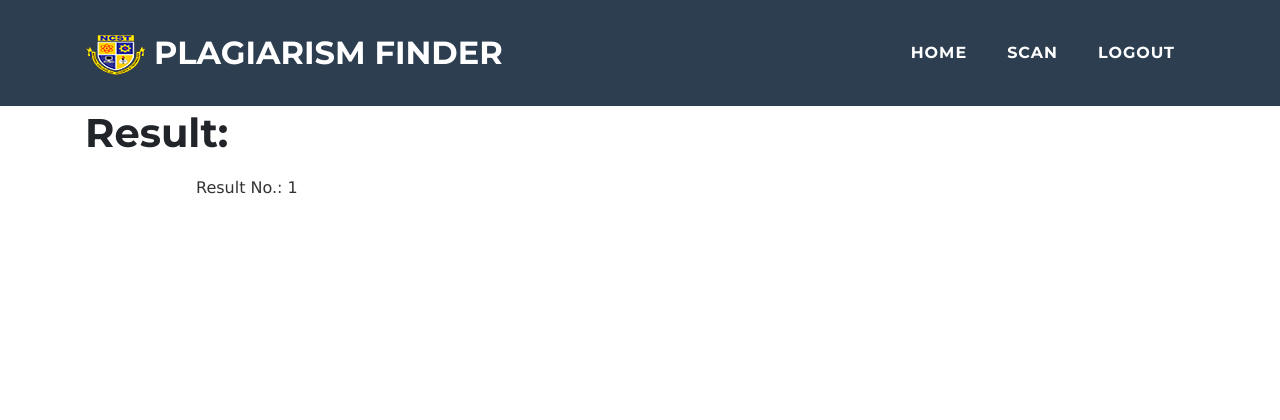
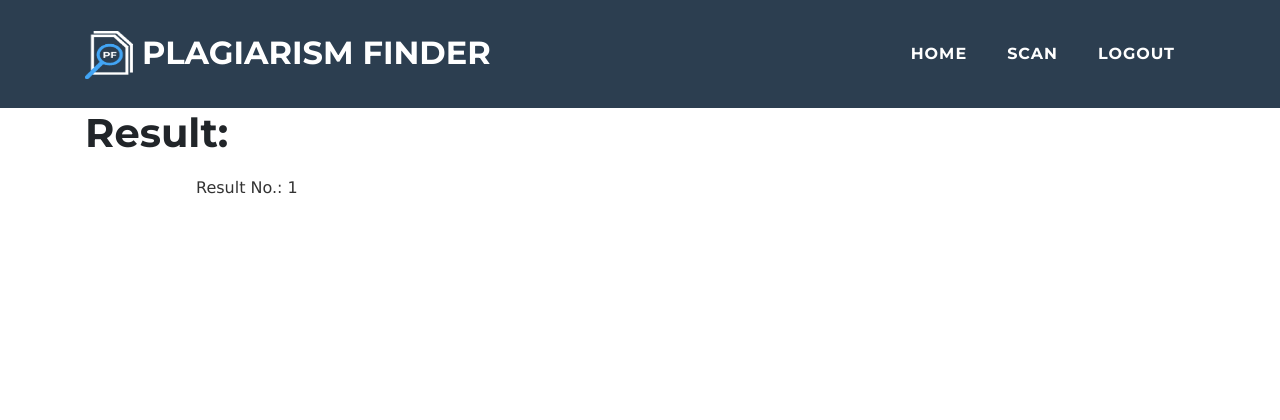
Before and after one commit to kysler/plagfinder, a Flask app: template templates/lists.html in a window 1280 px wide. Shown: the top 420 px of the page. Run offline with Flask 2, Linux system fonts and the light colour scheme; the template is opened without the code that fills it: most values are stand-ins (such as "Sample title", 1, 10 or a date in 2020); some libraries are stand-ins or nearby versions.

Commit message:
Update lists.html

```diff
--- a/templates/lists.html
+++ b/templates/lists.html
@@ -4,7 +4,7 @@
 <!-- Navigation -->
     <nav class="navbar navbar-expand-lg bg-secondary fixed-top text-uppercase" id="mainNav">
       <div class="container">
-        <a class="navbar-brand js-scroll-trigger" href="{{ url_for ( 'index' ) }}"><img src="../static/img/ncst.png"> PLAGIARISM FINDER</a>
+        <a class="navbar-brand js-scroll-trigger" href="{{ url_for ( 'index' ) }}"><img src="../static/img/logo1.png" style="width: 48px; height: 48px;"> PLAGIARISM FINDER</a>
         <div class="collapse navbar-collapse" id="navbarResponsive">
           <ul class="navbar-nav ml-auto">
               <li class="nav-item mx-0 mx-lg-1">
```
